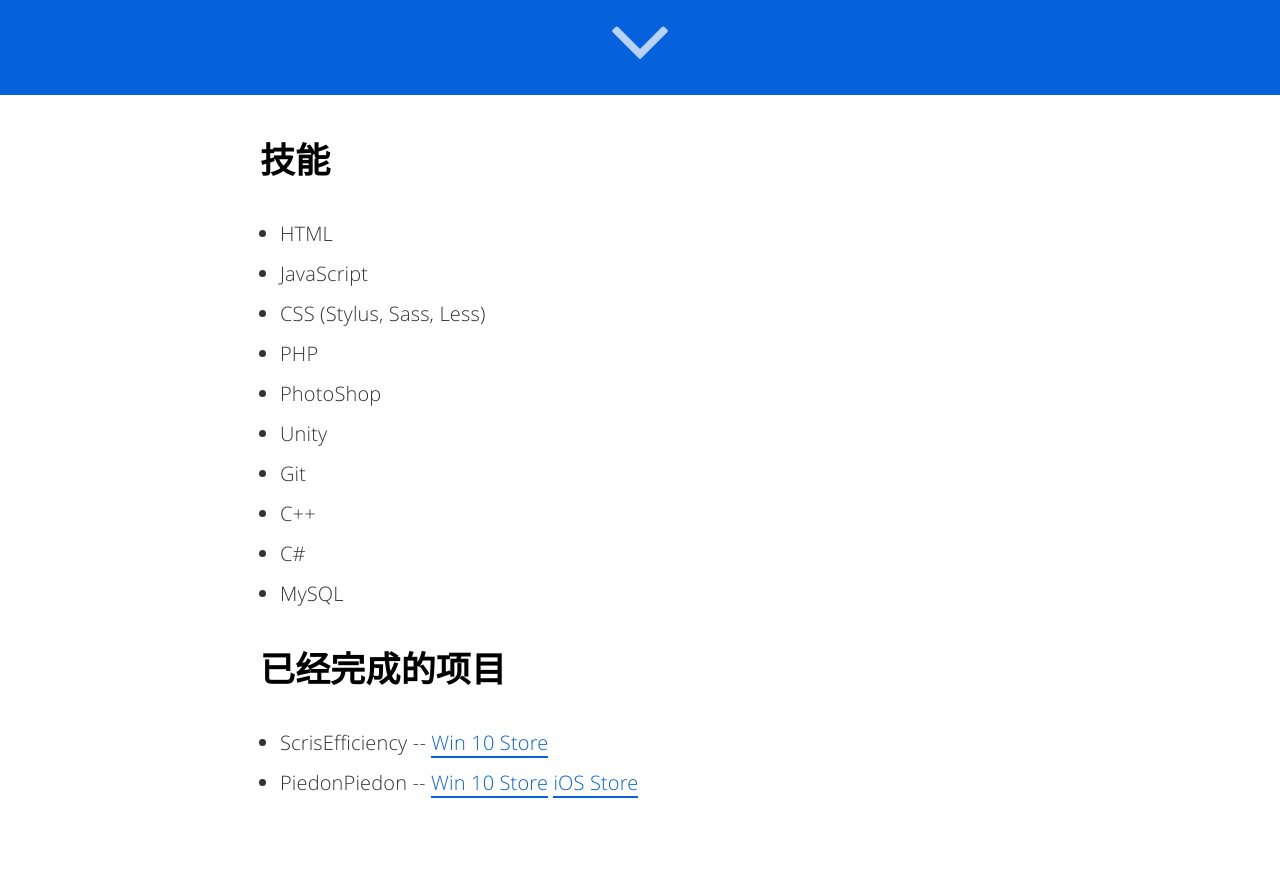
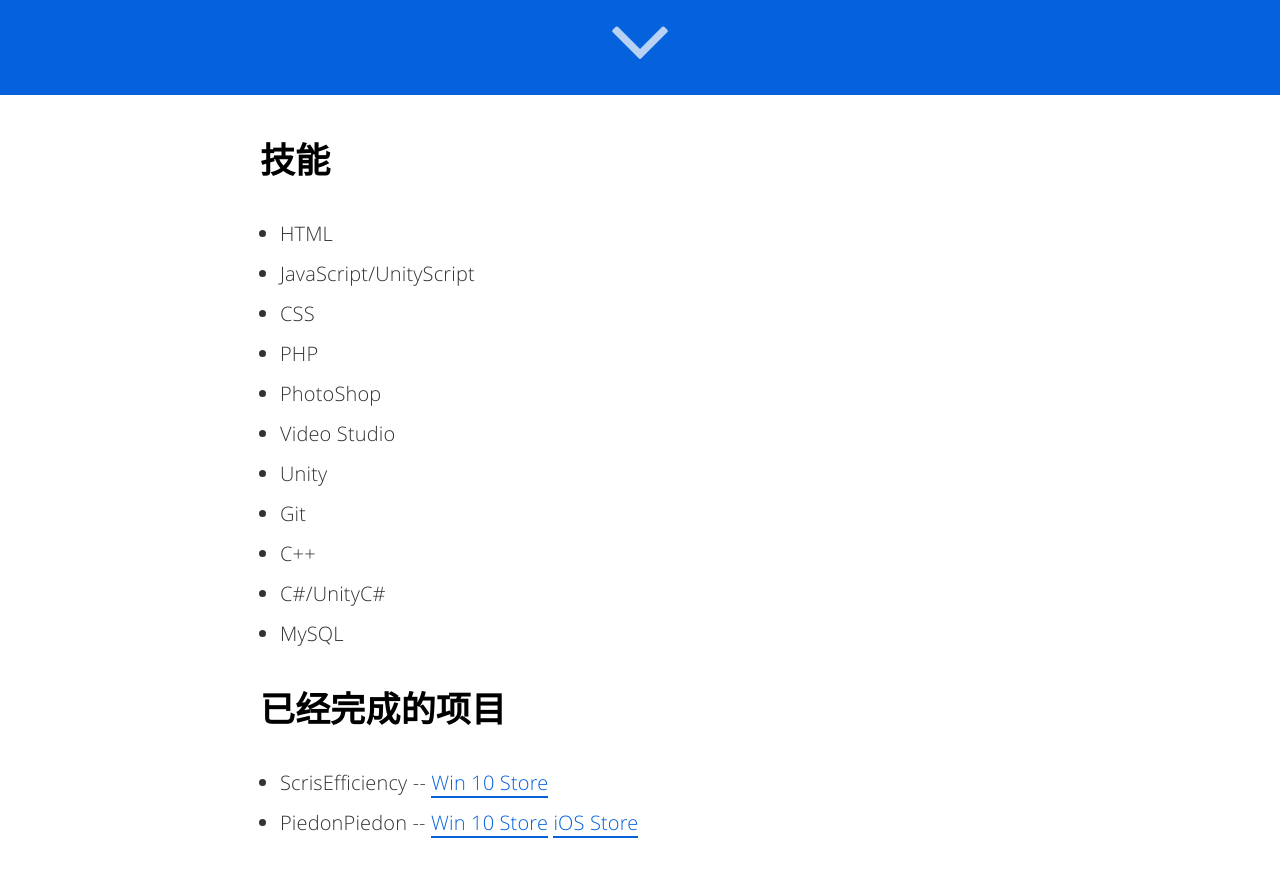
Before and after one commit to ScrisStudio/scris.top, a Jekyll site: the page built from about.html, in a window 1280 px wide and 900 px high, scrolled down 805 px. Shown: the top 877 px of the window. Built offline with Jekyll 4.4.1, drawn with Linux system fonts in a browser that asks for light colours.

Commit message:
Update about.html

```diff
--- a/about.html
+++ b/about.html
@@ -16,14 +16,15 @@ description: "Some description about Scris Game Studio..."
 
 <ul class="skill-list">
 	<li>HTML</li>
-	<li>JavaScript</li>
-	<li>CSS (Stylus, Sass, Less)</li>
+	<li>JavaScript/UnityScript</li>
+	<li>CSS</li>
 	<li>PHP</li>
 	<li>PhotoShop</li>
+	<li>Video Studio</li>
 	<li>Unity</li>
 	<li>Git</li>
 	<li>C++</li>
-	<li>C#</li>
+	<li>C#/UnityC#</li>
 	<li>MySQL</li>
 
 </ul>
```
